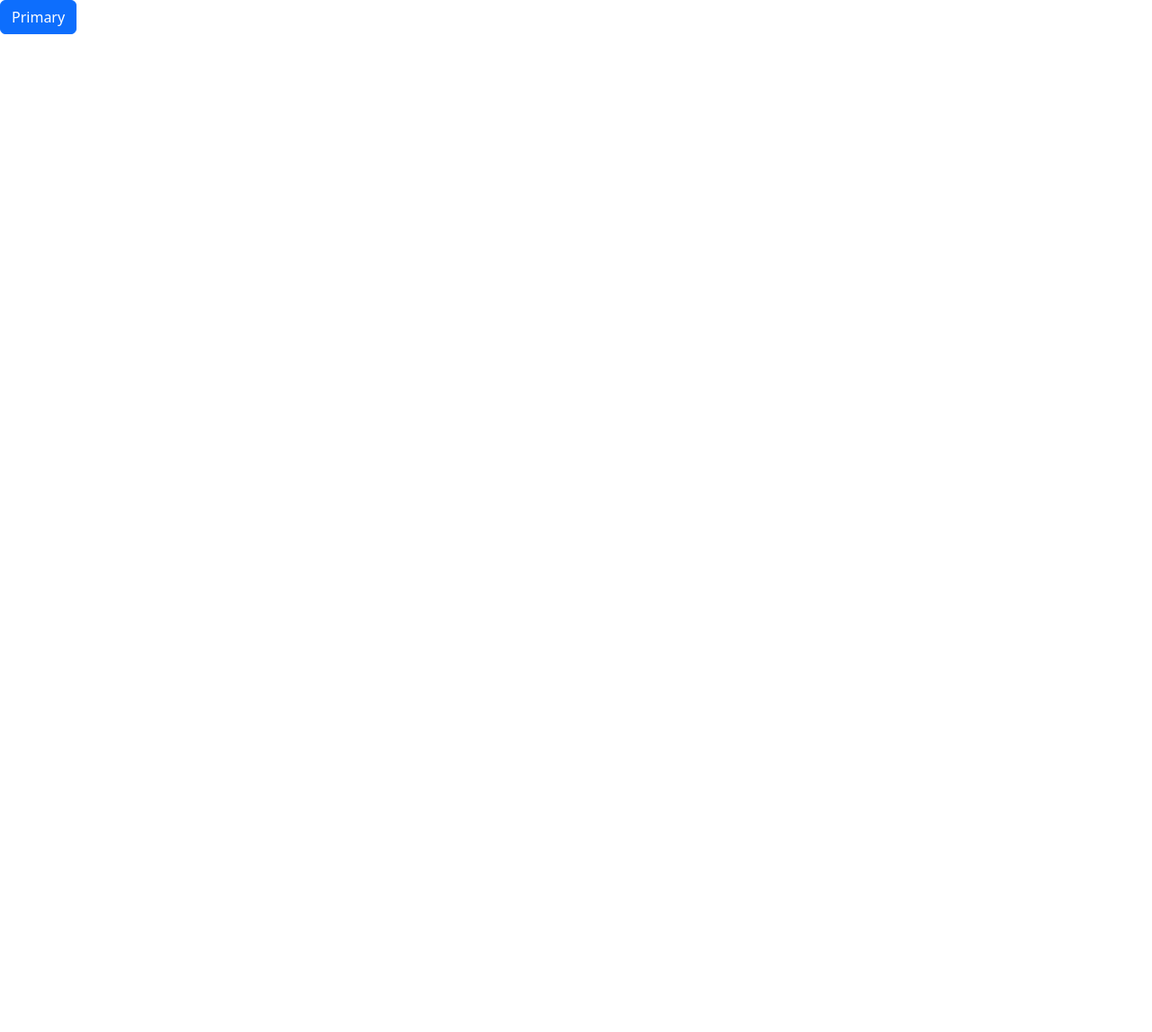
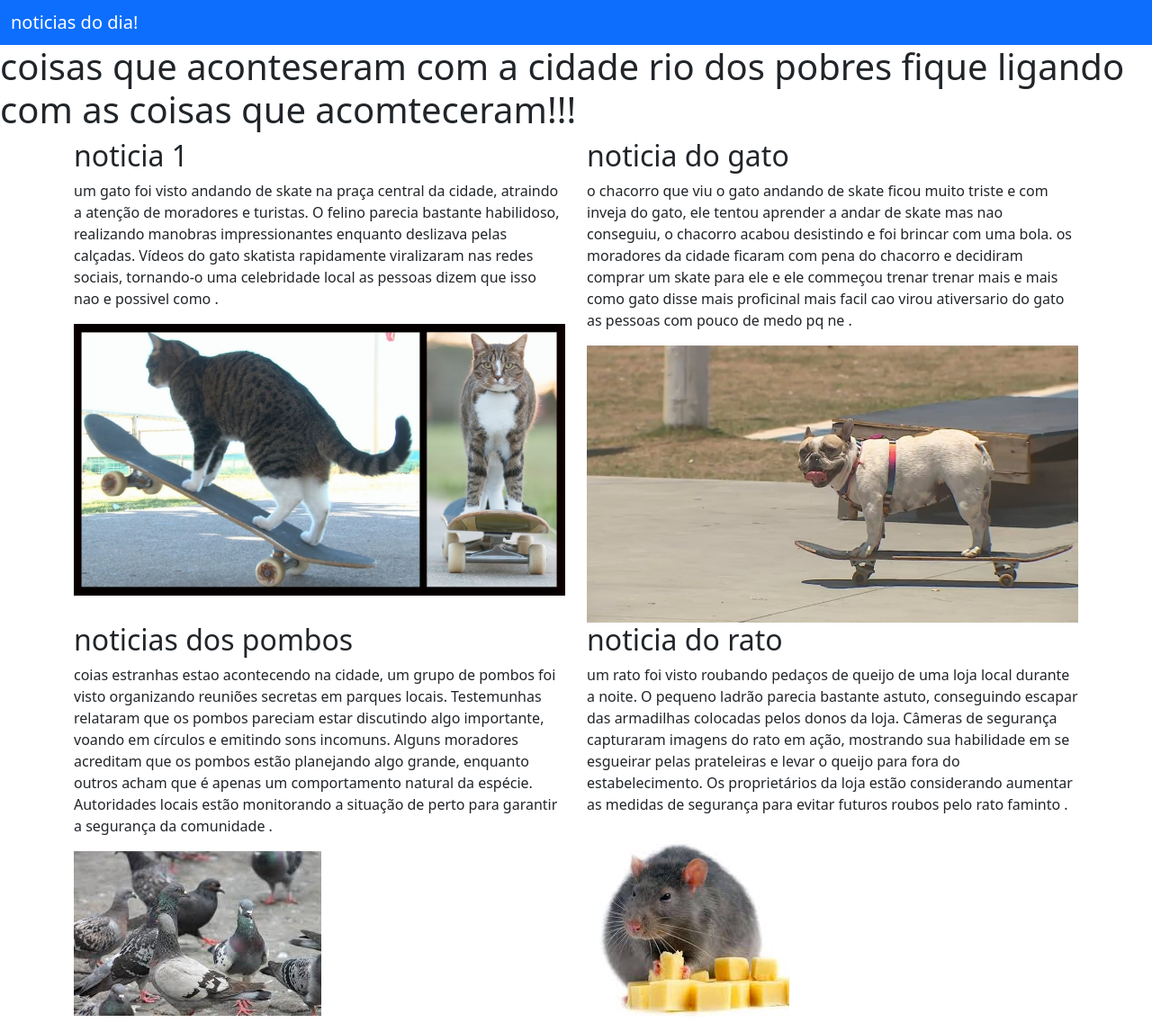
Before and after one commit to Ozaru/vitor-curso, a plain HTML site: page index.html in a window 1280 px wide. Shown: the whole page at 90% size. Before the commit the page ends 800 px from the top, so only its background shows below. Drawn offline with nearby package versions, Linux system fonts and the light colour scheme.

Commit message:
historias

```diff
--- a/index.html
+++ b/index.html
@@ -4,17 +4,69 @@
 <head>
     <meta charset="UTF-8">
     <meta name="viewport" content="width=device-width, initial-scale=1.0">
-    <title>coisas aleatórias (zoando)</title>
+    <title>noticias do dia (zoando)</title>
     <link href="https://cdn.jsdelivr.net/npm/bootstrap@5.3.8/dist/css/bootstrap.min.css" rel="stylesheet"
         integrity="sha384-sRIl4kxILFvY47J16cr9ZwB07vP4J8+LH7qKQnuqkuIAvNWLzeN8tE5YBujZqJLB" crossorigin="anonymous">
 </head>
 
 <body>
-    <button type="button" class="btn btn-primary">Primary</button>
+    <nav class="navbar bg-primary" data-bs-theme="dark">
+        <div class="container-fluid">
+            <span class="navbar-brand mb-0 h1">noticias do dia!</span>
+        </div>
+    </nav>
+    <h1>coisas que aconteseram com a cidade rio dos pobres fique ligando com as coisas que acomteceram!!!</h1>
+    <div class="container">
+        <div class="row">
+            <div class="col">
+                <h2>noticia 1</h2>
+                <p>um gato foi visto andando de skate na praça central da cidade, atraindo a atenção de moradores e
+                    turistas. O felino parecia bastante habilidoso, realizando manobras impressionantes enquanto
+                    deslizava pelas calçadas. Vídeos do gato skatista rapidamente viralizaram nas redes sociais,
+                    tornando-o uma celebridade local as pessoas dizem que isso nao e possivel como .</p>
+                <img src="./imagens/gato.jpg" class="img-fluid" alt="...">
+            </div>
+            <div class="col">
+                <h2>noticia do gato</h2>
+                <p>o chacorro que viu o gato andando de skate ficou muito triste e com inveja do gato, ele tentou
+                    aprender a andar de
+                    skate mas nao conseguiu, o chacorro acabou desistindo e foi brincar com uma bola. os moradores da
+                    cidade ficaram com pena do chacorro e decidiram comprar um skate para ele e ele commeçou trenar
+                    trenar mais e mais como gato disse mais proficinal mais facil cao virou ativersario do gato as
+                    pessoas com pouco de medo pq ne .</p>
+                <img src="./imagens/cachorro.jpg" class="img-fluid" alt="...">
+            </div>
+        </div>
+        <div class="row">
+            <div class="col">
+                <h2>noticias dos pombos</h2>
+                <p>coias estranhas estao acontecendo na cidade, um grupo de pombos foi visto organizando reuniões
+                    secretas
+                    em parques locais. Testemunhas relataram que os pombos pareciam estar discutindo algo importante,
+                    voando em círculos e emitindo sons incomuns. Alguns moradores acreditam que os pombos estão
+                    planejando algo grande, enquanto outros acham que é apenas um comportamento natural da espécie.
+                    Autoridades locais estão monitorando a situação de perto para garantir a segurança da comunidade
+                    .</p>
+                <img src="./imagens/golod.jpeg" class="img-fluid" alt="...">
+            </div>
+            <div class="col">
+                <h2>noticia do rato</h2>
+                <p>um rato foi visto roubando pedaços de queijo de uma loja local durante a noite. O pequeno
+                    ladrão
+                    parecia bastante astuto, conseguindo escapar das armadilhas colocadas pelos donos da loja.
+                    Câmeras de segurança capturaram imagens do rato em ação, mostrando sua habilidade em se
+                    esgueirar pelas prateleiras e levar o queijo para fora do estabelecimento. Os proprietários da
+                    loja estão considerando aumentar as medidas de segurança para evitar futuros roubos pelo rato
+                    faminto .</p>
+                <img src="./imagens/rato.jpeg" class="img-fluid" alt="...">
 
-    <script src="https://cdn.jsdelivr.net/npm/bootstrap@5.3.8/dist/js/bootstrap.bundle.min.js"
-        integrity="sha384-FKyoEForCGlyvwx9Hj09JcYn3nv7wiPVlz7YYwJrWVcXK/BmnVDxM+D2scQbITxI"
-        crossorigin="anonymous"></script>
+
+
+                <script src=" https://cdn.jsdelivr.net/npm/bootstrap@5.3.8/dist/js/bootstrap.bundle.min.js"
+                    integrity="sha384-FKyoEForCGlyvwx9Hj09JcYn3nv7wiPVlz7YYwJrWVcXK/BmnVDxM+D2scQbITxI"
+                    crossorigin="anonymous">
+                    </script>
+                <script src="./script.js"></script>
 </body>
 
 </html>
--- /dev/null
+++ b/script.js
@@ -0,0 +1,2 @@
+const teste = document.getElementById("teste")
+teste.appendChild(document.createTextNode("Olá mundo"))
```
Also changed, not shown: imagens/bompos.jpg (added), imagens/cachorro.jpg (added), imagens/gato.jpg (added), imagens/golod.jpeg (added), imagens/images.jpeg (added), imagens/pombos(1).jpeg (added), imagens/rato.jpeg (added).
